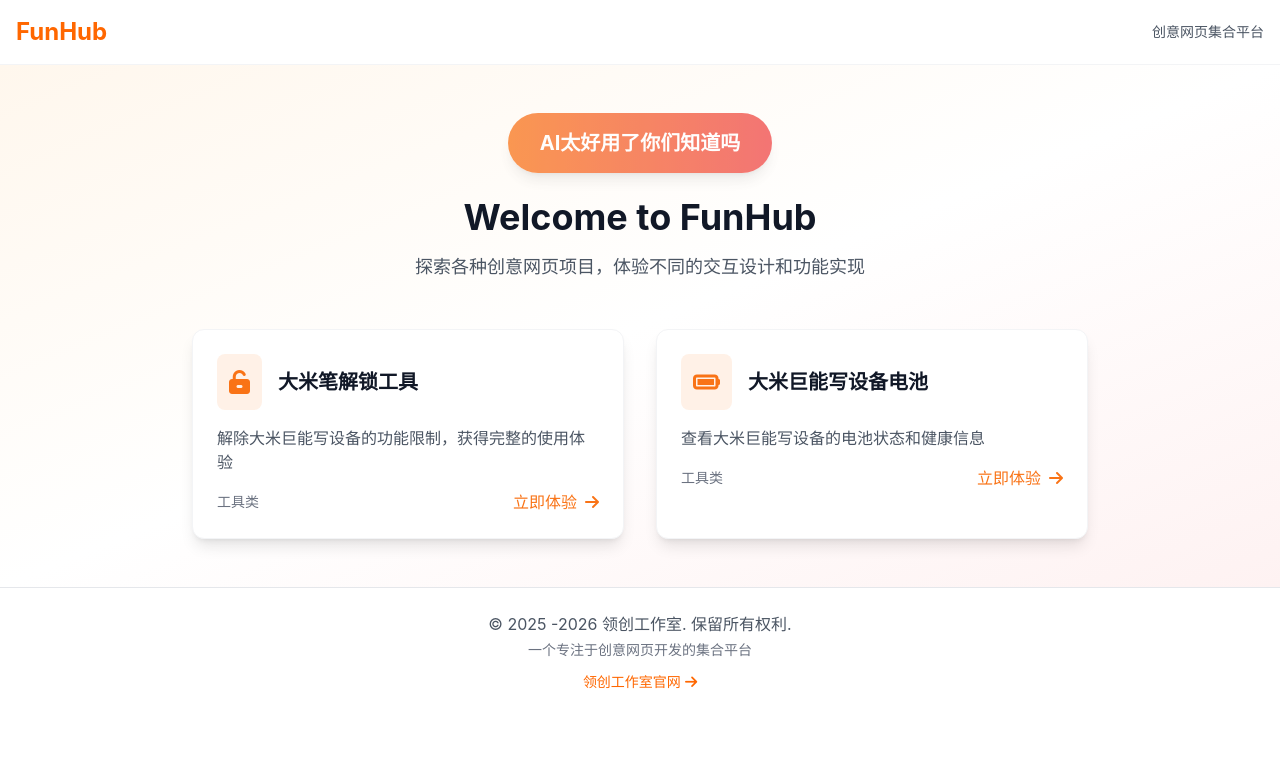
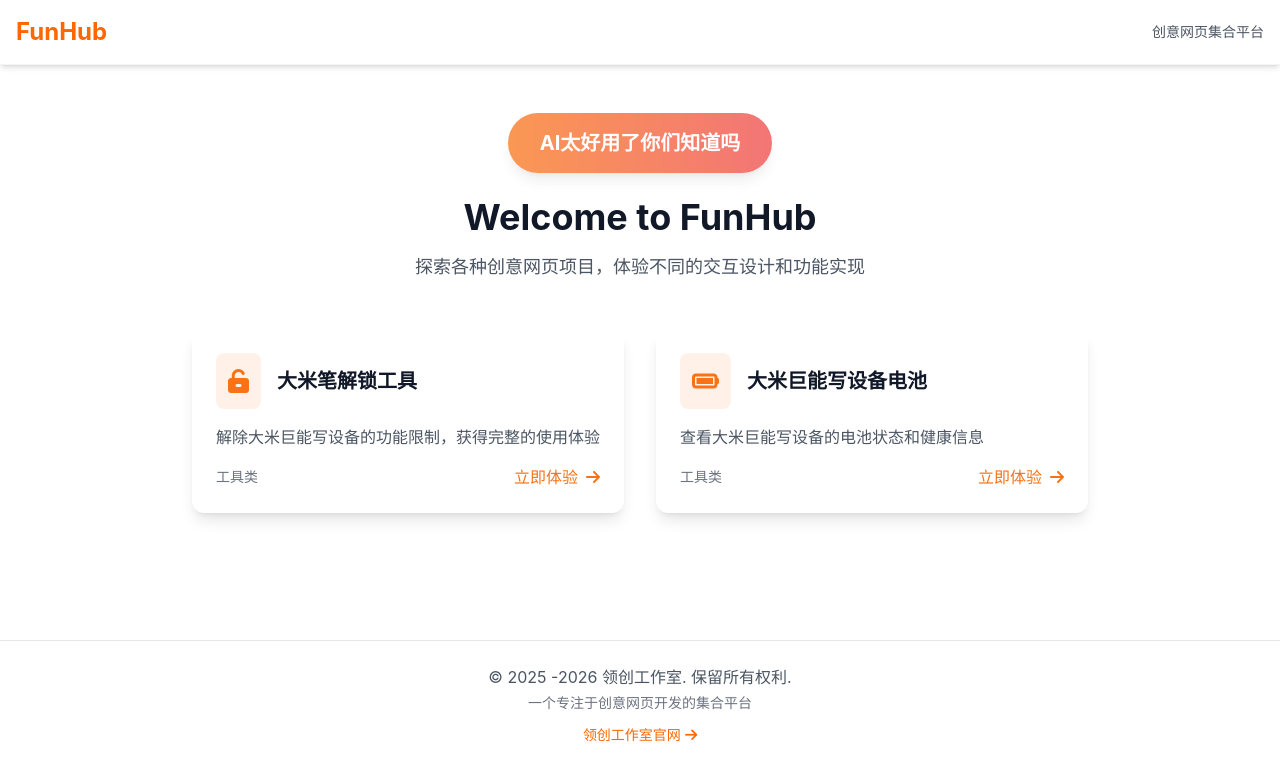
Before and after one commit to LACS-Official/funhub, a React (Vite) app: page / in a window 1280 px wide. Shown: the top 780 px of the page. Built offline with nearby package versions, Linux system fonts and the light colour scheme; the HTML template or start-up script is replaced by a standard one.

Commit message:
style(布局): 调整页脚和主页的布局样式
- 将页脚改为固定定位并设置高度
- 移除主页内容区域的底部内边距和部分背景渐变
- 简化卡片边框样式

```diff
--- a/src/Home.jsx
+++ b/src/Home.jsx
@@ -19,7 +19,7 @@ const Home = () => {
       </nav>
 
       {/* 主要内容 */}
-      <main className="container mx-auto px-4 py-12 bg-gradient-to-br from-orange-50 via-white to-red-50">
+      <main className="container mx-auto px-4 py-12 pb-[25vh] bg-gradient-to-br">
         <div className="text-center mb-12">
           <div className="inline-block bg-gradient-to-r from-orange-500 to-red-500 text-white px-8 py-4 rounded-full text-xl font-bold shadow-lg mb-6 animate-pulse hover:animate-none transition-all duration-300 hover:scale-105 cursor-default">
             AI太好用了你们知道吗
@@ -34,7 +34,7 @@ const Home = () => {
         <div className="max-w-4xl mx-auto">
           <div className="grid grid-cols-1 md:grid-cols-2 gap-8">
             <div
-              className="bg-white rounded-xl shadow-lg p-6 hover:shadow-xl transition-shadow duration-300 cursor-pointer transform hover:-translate-y-1 border border-gray-100"
+              className="bg-white rounded-xl shadow-lg p-6 hover:shadow-xl transition-shadow duration-300 cursor-pointer transform hover:-translate-y-1"
               onClick={() => window.location.href = '/mipen-unlocker'}
             >
               <div className="flex items-center mb-4">
@@ -56,7 +56,7 @@ const Home = () => {
             </div>
             {/* 大米巨能写设备电池卡片 */}
             <div
-              className="bg-white rounded-xl shadow-lg p-6 hover:shadow-xl transition-shadow duration-300 cursor-pointer transform hover:-translate-y-1 border border-gray-100"
+              className="bg-white rounded-xl shadow-lg p-6 hover:shadow-xl transition-shadow duration-300 cursor-pointer transform hover:-translate-y-1"
               onClick={() => window.location.href = '/mi-rainbow-battery'}
             >
               <div className="flex items-center mb-4">
--- a/src/components/Footer.jsx
+++ b/src/components/Footer.jsx
@@ -2,7 +2,7 @@ import React from 'react';
 
 const Footer = () => {
   return (
-    <footer className="bg-white border-t border-gray-200 py-6 mt-auto">
+    <footer className="fixed bottom-0 left-0 right-0 bg-white border-t border-gray-200 py-6 h-[20vh]">
       <div className="container mx-auto px-4">
         <div className="text-center text-gray-600">
           <p className="mb-1">© 2025 -2026 领创工作室. 保留所有权利.</p>
```
